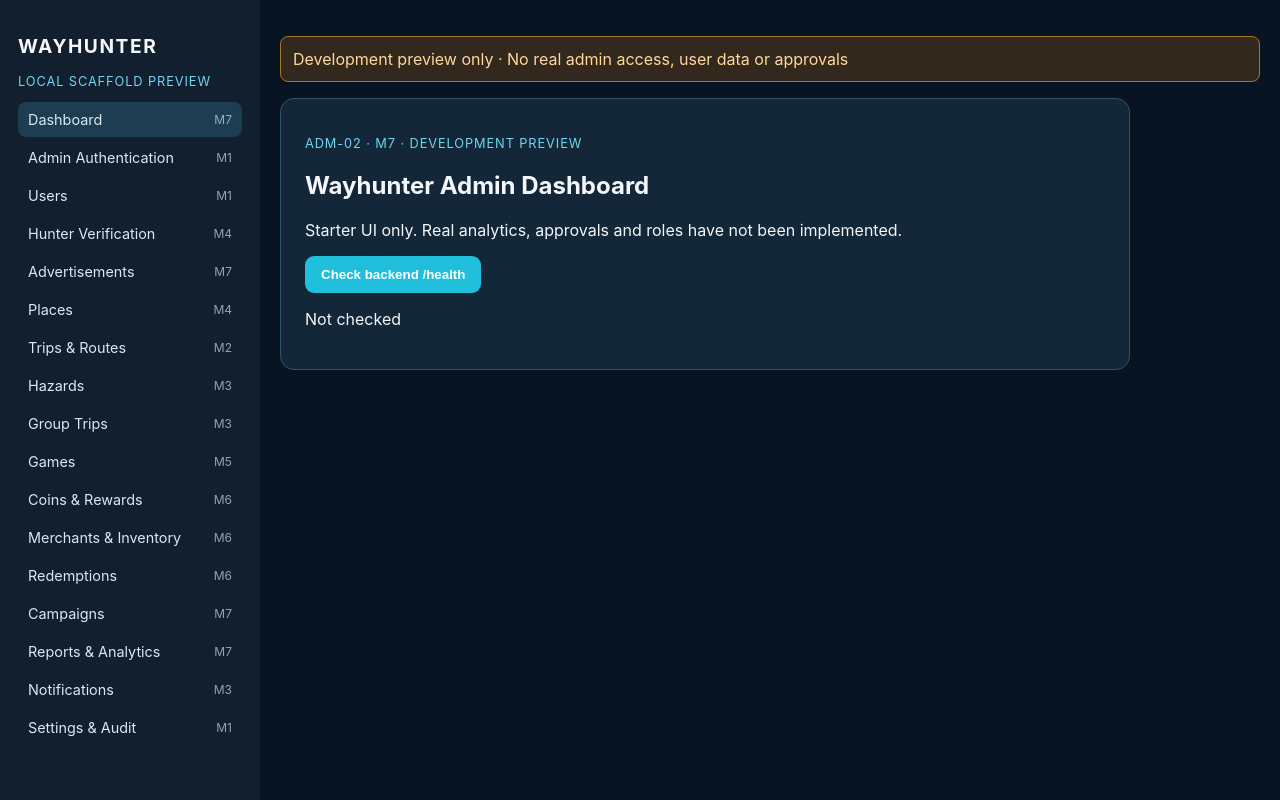
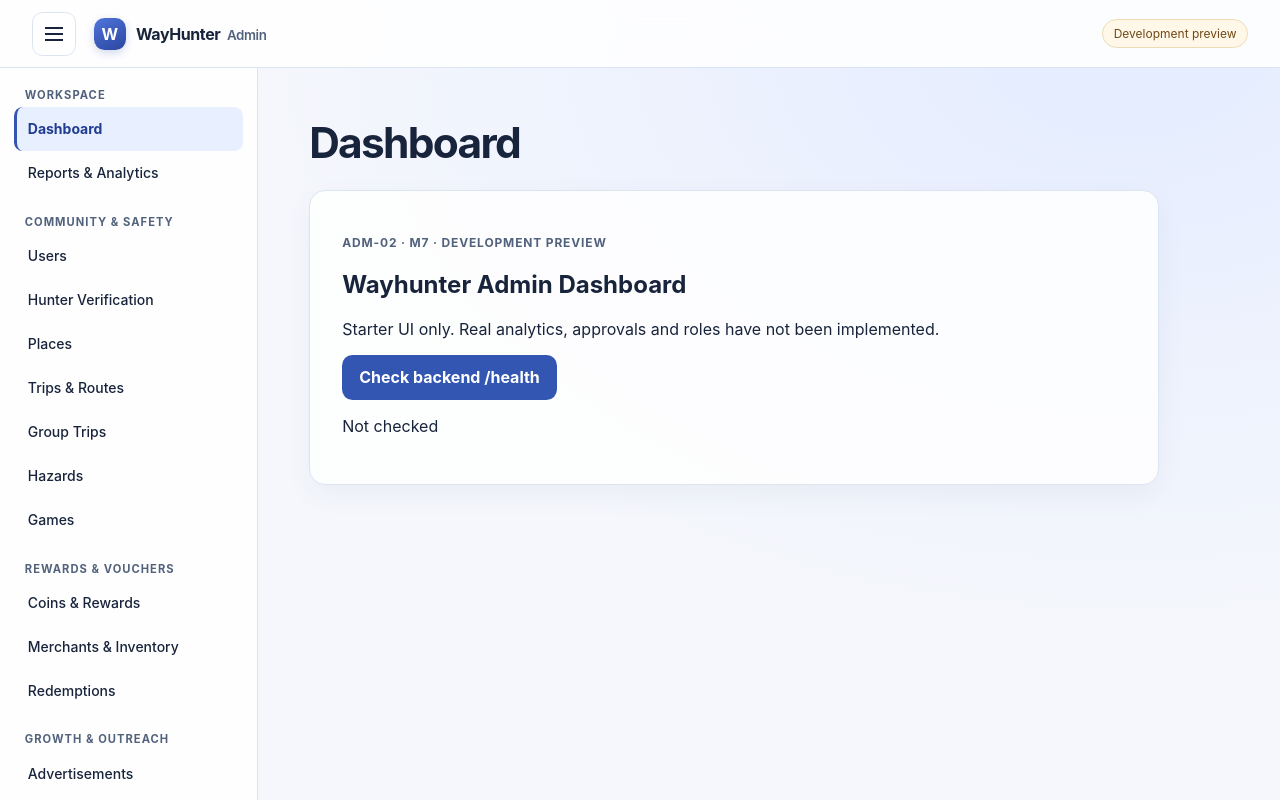
Before and after one commit to naanga7peru/Wayhunter_mobile_application_admindashboard_angular, an Angular app: page /preview/dashboard in a window 1280 px wide. Built offline with nearby package versions, Linux system fonts and the light colour scheme.

Commit message:
feat(admin): build responsive light dashboard shell

```diff
--- /dev/null
+++ b/src/app/layout/admin-shell/admin-shell.html
@@ -0,0 +1,47 @@
+<div class="admin-shell" [class.collapsed]="collapsed()" [class.drawer-open]="drawerOpen()"
+     (keydown.escape)="drawerOpen() && closeDrawer(mobileToggle)">
+  <header class="topbar">
+    <button type="button" class="navigation-toggle desktop-toggle" aria-controls="admin-sidebar"
+            [attr.aria-expanded]="!collapsed()" (click)="collapsed.update(value => !value)">
+      <span class="menu-icon" aria-hidden="true"></span>
+      <span class="visually-hidden">{{ collapsed() ? 'Expand navigation' : 'Collapse navigation' }}</span>
+    </button>
+    <button #mobileToggle type="button" class="navigation-toggle mobile-toggle" aria-controls="admin-sidebar"
+            [attr.aria-expanded]="drawerOpen()" (click)="drawerOpen.update(value => !value)">
+      <span class="menu-icon" aria-hidden="true"></span>
+      <span class="visually-hidden">{{ drawerOpen() ? 'Close navigation' : 'Open navigation' }}</span>
+    </button>
+    <div class="brand">
+      <span class="brand-mark" aria-hidden="true">W</span>
+      <span>WayHunter <small>Admin</small></span>
+    </div>
+    @if (preview) {
+      <span class="preview-label">Development preview</span>
+    }
+  </header>
+
+  <aside class="sidebar" id="admin-sidebar">
+    <nav aria-label="Admin modules">
+      @for (group of groups; track group.label) {
+        <div class="nav-group">
+          <h2>{{ group.label }}</h2>
+          @for (link of group.links; track link.path) {
+            <a [routerLink]="link.path" routerLinkActive="active" ariaCurrentWhenActive="page"
+               (click)="drawerOpen() && closeDrawer(mobileToggle)">{{ link.label }}</a>
+          }
+        </div>
+      }
+    </nav>
+  </aside>
+
+  @if (drawerOpen()) {
+    <div class="scrim" aria-hidden="true" (click)="closeDrawer(mobileToggle)"></div>
+  }
+
+  <main class="main-area">
+    <div class="page-content">
+      <h1>{{ title() }}</h1>
+      <router-outlet />
+    </div>
+  </main>
+</div>
--- /dev/null
+++ b/src/app/layout/admin-shell/admin-shell.scss
@@ -0,0 +1,199 @@
+:host {
+  display: block;
+}
+
+.admin-shell {
+  --sidebar-width: 258px;
+  --topbar-height: 68px;
+  display: grid;
+  grid-template-columns: var(--sidebar-width) minmax(0, 1fr);
+  grid-template-rows: auto 1fr;
+  min-height: 100dvh;
+}
+
+.admin-shell.collapsed {
+  grid-template-columns: 0 minmax(0, 1fr);
+}
+
+.topbar {
+  position: sticky;
+  z-index: 3;
+  top: 0;
+  grid-column: 1 / -1;
+  display: flex;
+  align-items: center;
+  gap: clamp(.6rem, 2vw, 1.1rem);
+  min-height: var(--topbar-height);
+  padding: .6rem clamp(.75rem, 3vw, 2rem);
+  background: var(--glass);
+  backdrop-filter: blur(16px);
+  border-bottom: 1px solid var(--line);
+}
+
+.brand {
+  display: flex;
+  align-items: center;
+  gap: .65rem;
+  font-weight: 750;
+  letter-spacing: -.025em;
+}
+
+.brand small {
+  margin-inline-start: .2rem;
+  color: var(--muted);
+  font-weight: 600;
+}
+
+.brand-mark {
+  display: grid;
+  place-items: center;
+  width: 2rem;
+  height: 2rem;
+  border-radius: .65rem;
+  color: #fff;
+  background: linear-gradient(150deg, #5075dc, #2a459e);
+  box-shadow: 0 3px 8px #25479b33;
+}
+
+.preview-label {
+  margin-inline-start: auto;
+  padding: .35rem .65rem;
+  border: 1px solid #eedbb4;
+  border-radius: 99px;
+  background: #fff8e8;
+  color: #704814;
+  font-size: .75rem;
+  text-align: center;
+}
+
+.navigation-toggle {
+  display: grid;
+  place-items: center;
+  width: 44px;
+  height: 44px;
+  flex: 0 0 auto;
+  padding: 0;
+  border-color: var(--line);
+  background: #fff;
+  color: var(--ink);
+}
+
+.navigation-toggle:hover {
+  background: #edf2ff;
+}
+
+.menu-icon {
+  width: 18px;
+  height: 14px;
+  border-block: 2px solid currentColor;
+  background: linear-gradient(currentColor, currentColor) center / 100% 2px no-repeat;
+}
+
+.mobile-toggle, .scrim {
+  display: none;
+}
+
+.sidebar {
+  position: sticky;
+  top: var(--topbar-height);
+  grid-column: 1;
+  grid-row: 2;
+  height: calc(100dvh - var(--topbar-height));
+  overflow: auto;
+  overscroll-behavior: contain;
+  scrollbar-width: thin;
+  padding: 1.25rem .9rem;
+  background: var(--glass);
+  backdrop-filter: blur(12px);
+  border-inline-end: 1px solid var(--line);
+}
+
+.collapsed .sidebar {
+  visibility: hidden;
+}
+
+.nav-group + .nav-group {
+  margin-top: 1.25rem;
+}
+
+.nav-group h2 {
+  margin: 0 .65rem .3rem;
+  color: var(--muted);
+  font-size: .7rem;
+  font-weight: 750;
+  letter-spacing: .09em;
+  text-transform: uppercase;
+}
+
+.nav-group a {
+  display: flex;
+  align-items: center;
+  min-height: 44px;
+  padding: .45rem .65rem;
+  border-inline-start: 3px solid transparent;
+  border-radius: .55rem;
+  color: var(--ink);
+  font-size: .875rem;
+  font-weight: 550;
+}
+
+.nav-group a:hover {
+  background: #f0f4fc;
+}
+
+.nav-group a.active {
+  border-inline-start-color: var(--accent);
+  background: #e8efff;
+  color: #203d91;
+  font-weight: 750;
+}
+
+.main-area {
+  grid-column: 2;
+  grid-row: 2;
+  padding: clamp(1.15rem, 4vw, 3.5rem);
+}
+
+.page-content {
+  max-width: 75rem;
+  margin-inline: auto;
+}
+
+.page-content h1 {
+  margin: 0 0 1.4rem;
+  font-size: clamp(1.7rem, 4vw, 2.65rem);
+  line-height: 1.15;
+  letter-spacing: -.04em;
+}
+
+@media (max-width: 900px) {
+  .admin-shell, .admin-shell.collapsed {
+    grid-template-columns: minmax(0, 1fr);
+  }
+  .main-area { grid-column: 1; }
+  .desktop-toggle { display: none; }
+  .mobile-toggle { display: grid; }
+  .sidebar {
+    position: fixed;
+    z-index: 2;
+    inset-inline-start: 0;
+    width: min(var(--sidebar-width), 85vw);
+    visibility: hidden;
+  }
+  .drawer-open .sidebar { visibility: visible; }
+  .drawer-open .main-area {
+    interactivity: inert;
+    pointer-events: none;
+  }
+  .scrim {
+    display: block;
+    position: fixed;
+    z-index: 1;
+    inset: var(--topbar-height) 0 0;
+    background: #16244840;
+  }
+}
+
+@media (max-width: 380px) {
+  .brand small { display: none; }
+}
--- a/src/app/layout/admin-shell/admin-shell.ts
+++ b/src/app/layout/admin-shell/admin-shell.ts
@@ -1,49 +1,76 @@
-import { Component } from '@angular/core';
-import { RouterLink, RouterLinkActive, RouterOutlet } from '@angular/router';
+import { Component, inject, signal } from '@angular/core';
+import { takeUntilDestroyed } from '@angular/core/rxjs-interop';
+import { ActivatedRoute, NavigationEnd, Router, RouterLink, RouterLinkActive, RouterOutlet } from '@angular/router';
+import { filter } from 'rxjs';
 
-interface MenuLink { label: string; path: string; owner: string; }
+interface MenuGroup {
+  label: string;
+  links: { label: string; path: string }[];
+}
+
 @Component({
   selector: 'wayhunter-admin-shell',
   standalone: true,
   imports: [RouterLink, RouterLinkActive, RouterOutlet],
-  template: `
-    <div class="admin-shell">
-      <aside class="sidebar">
-        <h1>WAYHUNTER</h1>
-        <p class="eyebrow">Local scaffold preview</p>
-        <nav aria-label="Admin modules">
-          @for (entry of links; track entry.path) {
-            <a [routerLink]="entry.path" routerLinkActive="active">
-              <span>{{ entry.label }}</span><small>{{ entry.owner }}</small>
-            </a>
-          }
-        </nav>
-      </aside>
-      <main class="main-area">
-        <p class="warning-strip">Development preview only · No real admin access, user data or approvals</p>
-        <router-outlet />
-      </main>
-    </div>
-  `,
+  templateUrl: './admin-shell.html',
+  styleUrl: './admin-shell.scss',
 })
 export class AdminShell {
-  readonly links: MenuLink[] = [
-    { label: 'Dashboard', path: 'dashboard', owner: 'M7' },
-    { label: 'Admin Authentication', path: 'authentication', owner: 'M1' },
-    { label: 'Users', path: 'users', owner: 'M1' },
-    { label: 'Hunter Verification', path: 'hunter-verification', owner: 'M4' },
-    { label: 'Advertisements', path: 'advertisements', owner: 'M7' },
-    { label: 'Places', path: 'places', owner: 'M4' },
-    { label: 'Trips & Routes', path: 'trips-historical-routes', owner: 'M2' },
-    { label: 'Hazards', path: 'hazards', owner: 'M3' },
-    { label: 'Group Trips', path: 'group-trips', owner: 'M3' },
-    { label: 'Games', path: 'games', owner: 'M5' },
-    { label: 'Coins & Rewards', path: 'coins-rewards', owner: 'M6' },
-    { label: 'Merchants & Inventory', path: 'merchants-voucher-inventory', owner: 'M6' },
-    { label: 'Redemptions', path: 'redemptions-settlements', owner: 'M6' },
-    { label: 'Campaigns', path: 'campaigns', owner: 'M7' },
-    { label: 'Reports & Analytics', path: 'reports-analytics', owner: 'M7' },
-    { label: 'Notifications', path: 'notifications', owner: 'M3' },
-    { label: 'Settings & Audit', path: 'settings-security-audit', owner: 'M1' },
+  private readonly route = inject(ActivatedRoute);
+  private readonly router = inject(Router);
+
+  protected readonly groups: MenuGroup[] = [
+    { label: 'Workspace', links: [
+      { label: 'Dashboard', path: 'dashboard' },
+      { label: 'Reports & Analytics', path: 'reports-analytics' },
+    ] },
+    { label: 'Community & Safety', links: [
+      { label: 'Users', path: 'users' },
+      { label: 'Hunter Verification', path: 'hunter-verification' },
+      { label: 'Places', path: 'places' },
+      { label: 'Trips & Routes', path: 'trips-historical-routes' },
+      { label: 'Group Trips', path: 'group-trips' },
+      { label: 'Hazards', path: 'hazards' },
+      { label: 'Games', path: 'games' },
+    ] },
+    { label: 'Rewards & Vouchers', links: [
+      { label: 'Coins & Rewards', path: 'coins-rewards' },
+      { label: 'Merchants & Inventory', path: 'merchants-voucher-inventory' },
+      { label: 'Redemptions', path: 'redemptions-settlements' },
+    ] },
+    { label: 'Growth & Outreach', links: [
+      { label: 'Advertisements', path: 'advertisements' },
+      { label: 'Campaigns', path: 'campaigns' },
+      { label: 'Notifications', path: 'notifications' },
+    ] },
+    { label: 'Administration', links: [
+      { label: 'Admin Authentication', path: 'authentication' },
+      { label: 'Settings & Audit', path: 'settings-security-audit' },
+    ] },
   ];
+
+  protected readonly collapsed = signal(false);
+  protected readonly drawerOpen = signal(false);
+  protected readonly title = signal(this.pageTitle());
+  protected readonly preview = this.route.snapshot.routeConfig?.path === 'preview';
+
+  constructor() {
+    this.router.events.pipe(
+      filter(event => event instanceof NavigationEnd),
+      takeUntilDestroyed(),
+    ).subscribe(() => {
+      this.title.set(this.pageTitle());
+      this.drawerOpen.set(false);
+    });
+  }
+
+  protected closeDrawer(toggle: HTMLButtonElement): void {
+    this.drawerOpen.set(false);
+    toggle.focus();
+  }
+
+  private pageTitle(): string {
+    const path = this.route.snapshot.firstChild?.routeConfig?.path;
+    return this.groups.flatMap(group => group.links).find(link => link.path === path)?.label ?? 'Dashboard';
+  }
 }
--- a/src/styles.scss
+++ b/src/styles.scss
@@ -1,18 +1,67 @@
-:root { font-family: Inter, system-ui, -apple-system, "Segoe UI", sans-serif; color-scheme: dark; }
+:root {
+  font-family: Inter, system-ui, -apple-system, "Segoe UI", sans-serif;
+  color-scheme: light;
+  --ink: #18243b;
+  --muted: #52627c;
+  --accent: #3456b3;
+  --line: #dce4f1;
+  --glass: rgb(255 255 255 / 86%);
+}
+
 * { box-sizing: border-box; }
-body { margin: 0; background: #081422; color: #f3f6fa; }
-a { color: #62d4ef; text-decoration: none; }
-button { padding: .7rem 1rem; background: #20c0dc; border: 0; border-radius: 9px; font-weight: 700; cursor: pointer; }
-.admin-shell { display: grid; grid-template-columns: minmax(220px, 260px) 1fr; min-height: 100vh; }
-.sidebar { background: #111f2f; padding: 18px; overflow-y: auto; height: 100vh; }
-.sidebar h1 { font-size: 1.2rem; letter-spacing: .08em; }
-.sidebar nav { display: grid; gap: 3px; }
-.sidebar a { display: flex; gap: 8px; justify-content: space-between; align-items: center; padding: 9px 10px; color: #dae9f0; border-radius: 8px; font-size: .9rem; }
-.sidebar a.active, .sidebar a:hover { background: #1c3d52; }
-.sidebar small { opacity: .65; }
-.main-area { padding: 20px; }
-.warning-strip { border: 1px solid #a77524; color: #ffd89a; background: #32281e; border-radius: 8px; padding: 12px; }
-.pane { padding: 24px; border: 1px solid #2f5368; border-radius: 14px; background: #142739; max-width: 850px; }
-.eyebrow { text-transform: uppercase; color: #6fd5f0; font-size: .8rem; letter-spacing: .07em; }
+
+body {
+  margin: 0;
+  background: radial-gradient(ellipse at 88% 5%, #e4ecff, transparent 55%), #f5f7fc;
+  color: var(--ink);
+}
+
+a { color: var(--accent); text-decoration: none; }
+
+button {
+  padding: .7rem 1rem;
+  border: 1px solid transparent;
+  border-radius: .65rem;
+  background: var(--accent);
+  color: #fff;
+  font: inherit;
+  font-weight: 700;
+  cursor: pointer;
+}
+
+button:hover { background: #28479e; }
+
+:focus-visible {
+  outline: 2px solid var(--accent);
+  outline-offset: 2px;
+}
+
+.pane {
+  padding: clamp(1rem, 3vw, 2rem);
+  border: 1px solid var(--line);
+  border-radius: 1rem;
+  background: var(--glass);
+  box-shadow: 0 10px 28px #2539610d;
+  max-width: 850px;
+  overflow-wrap: anywhere;
+}
+
+.eyebrow {
+  color: var(--muted);
+  font-size: .75rem;
+  font-weight: 700;
+  letter-spacing: .07em;
+  text-transform: uppercase;
+}
+
 .login-screen { min-height: 100vh; display: grid; place-items: center; padding: 20px; }
-@media (max-width: 780px) { .admin-shell { grid-template-columns: 1fr; } .sidebar { height: auto; } .sidebar nav { grid-template-columns: repeat(auto-fit, minmax(140px, 1fr)); } }
+
+.visually-hidden {
+  position: absolute;
+  width: 1px;
+  height: 1px;
+  padding: 0;
+  overflow: hidden;
+  clip-path: inset(50%);
+  white-space: nowrap;
+}
```
